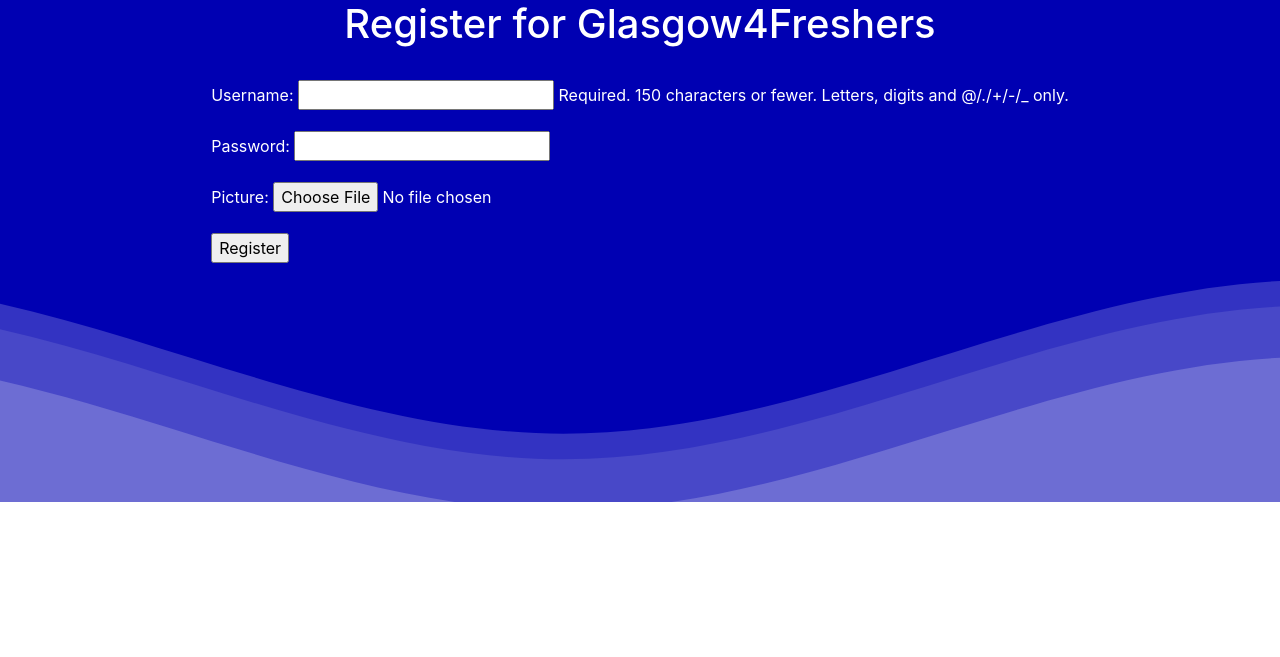
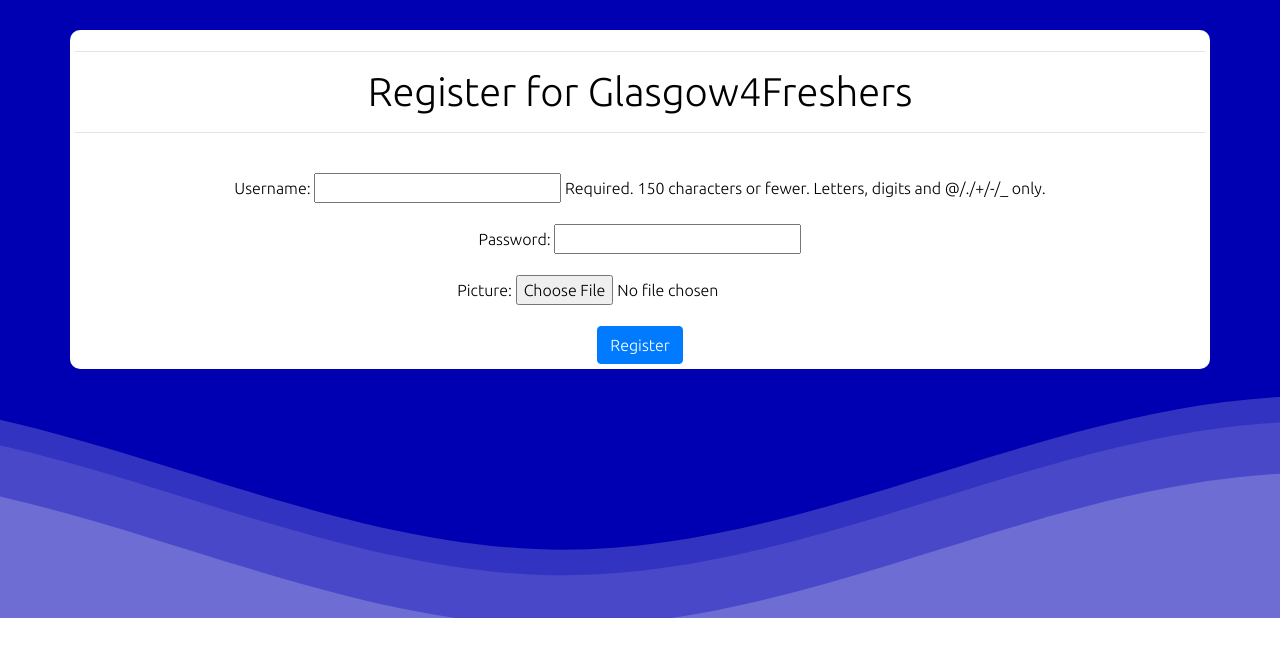
Before and after one commit to lukehops/Glasgow4Freshers, a Django app: page /register/ in a window 1280 px wide. Shown: the part 80-737 px from the top of the page. Run offline with Django 3.2, Linux system fonts and the light colour scheme; some libraries are stand-ins or nearby versions; some web fonts are replaced.

Commit message:
Updated login page to match UI design of the other pages

```diff
--- a/templates/register.html
+++ b/templates/register.html
@@ -6,9 +6,12 @@ Register
 {% endblock %}
 
 {% block body_block %}
-<h1>Register for Glasgow4Freshers</h1>
+<div style="text-align: center; background: white; border-radius: 10px; padding: 5px; color: black; margin-bottom: 10px; margin-top: 30px;" class="container">
+	<hr />
+	<h1 class="jumbotron-heading">Register for Glasgow4Freshers</h1>
+	<hr />
 {% if registered %}
-<strong>thank you for registering!</strong>
+<strong>Thank you for registering!</strong>
 <a href="{% url 'index' %}">Return to the homepage.</a><br />
 {% else %}
 <br />
@@ -22,7 +25,8 @@ enctype="multipart/form-data">
 {{ profile_form.as_p }}
 
 <!-- Provide a button to click to submit the form. -->
-<input type="submit" name="submit" value="Register" />
+<button class = "btn btn-primary">Register</button>
 </form>
 {% endif %}
+</div>
 {% endblock %}
```
